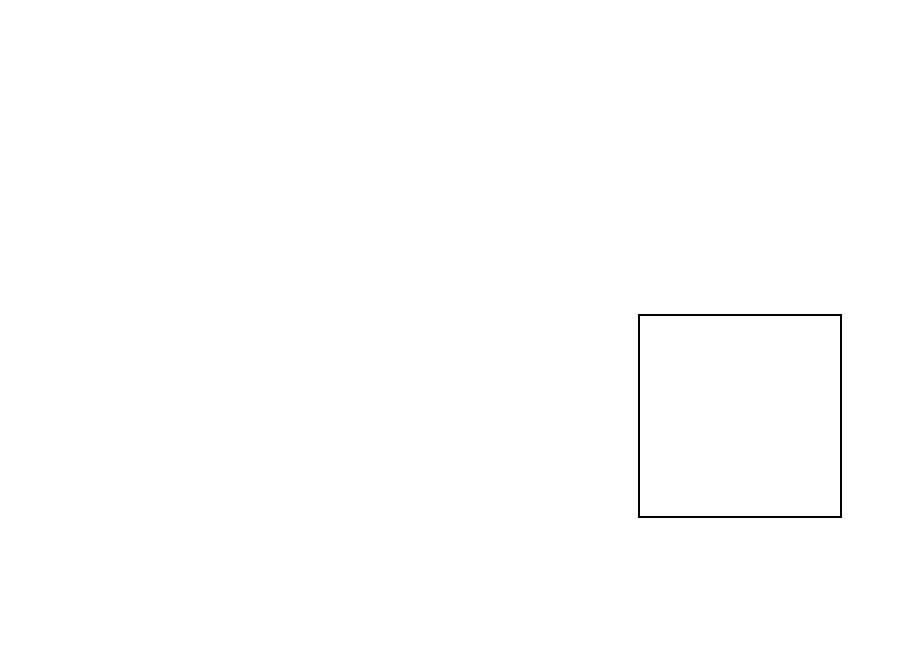
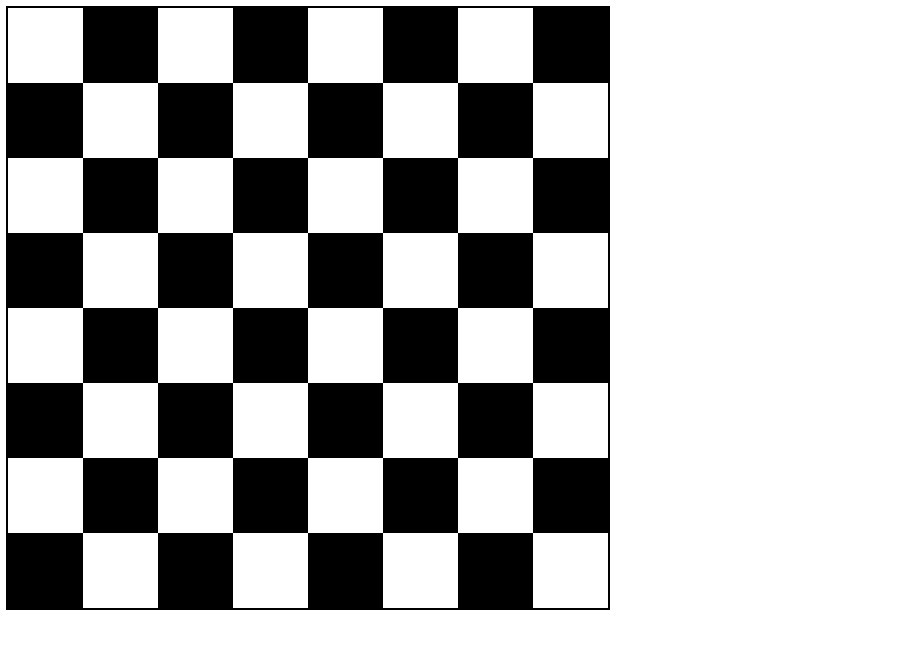
Before and after one commit to coleman7245/ActivateWork, a plain HTML site: page SBA 316 - The Document Object Model/pages/index.html in a window 1280 px wide. Shown: the whole page, without its empty margins (0-899 px from the left). Drawn offline with Linux system fonts and the light colour scheme.

Commit message:
Added setChessPieces function, chess images, and README.

```diff
--- a/SBA 316 - The Document Object Model/scripts/SBA316.js
+++ b/SBA 316 - The Document Object Model/scripts/SBA316.js
@@ -1,24 +1,48 @@
+const defaultChessPiecePos = ["("];
 let body = document.body;
 
-function createChessBoard(body) {
+function createChessBoard() {
     let board = document.createElement("div");
     board.setAttribute("id", "board");
-    board.style.margin = "25% 50% 0 50%";
     let square = null;
     let color = "";
 
     for (let row = 0; row < 8; row++) {
         for (let col = 0; col < 8; col++) {
             square = document.createElement("div");
-            square.style.width = "25px";
-            square.style.height = "25px";
+            square.setAttribute("value", `(${row+1}, ${col+1})`);
+            square.style.width = "75px";
+            square.style.height = "75px";
             square.style.backgroundColor = color;
-            color = (color === "rgb(0, 0, 0)") ? "rgb(255, 255, 255)" : color;
+            color = (color === "black") ? "white" : "black";
             board.append(square);
         }
+
+        color = (color === "black") ? "white" : "black";
     }
 
-    body.append(board);
+    return board;
 }
 
-createChessBoard(body);
+function setChessPieces (board, color) {
+    let chessPieces = [];
+    let chessPiece = null;
+    let image = null;
+    let source = (color === "black") ? "../images/chess_black_pawn.png" : "../images/chess_white_pawn.png";
+
+    for (let n = 0; n < 8; n++) {
+        chessPiece = document.createElement("div");
+        chessPiece.style.zIndex = -1;
+        image = document.createElement("img");
+        image.setAttribute("src", source);
+        chessPiece.appendChild(image);
+        chessPiece.setAttribute("class", "pawn");
+        chessPieces.push(chessPiece);
+    }
+
+    return chessPieces;
+}
+
+body.append(createChessBoard());
+
+console.log(setChessPieces(board));
--- a/SBA 316 - The Document Object Model/styles/styles.css
+++ b/SBA 316 - The Document Object Model/styles/styles.css
@@ -1,7 +1,7 @@
 #board {
     display : flex;
     flex-wrap : wrap;
-    width : 200px;
-    height : 200px;
+    width : 600px;
+    height : 600px;
     outline: 2px solid black;
 }
```
Also changed, not shown: SBA 316 - The Document Object Model/README.txt (added), SBA 316 - The Document Object Model/images/chess_black_pawn.png (added), SBA 316 - The Document Object Model/images/chess_white_pawn.png (added).
